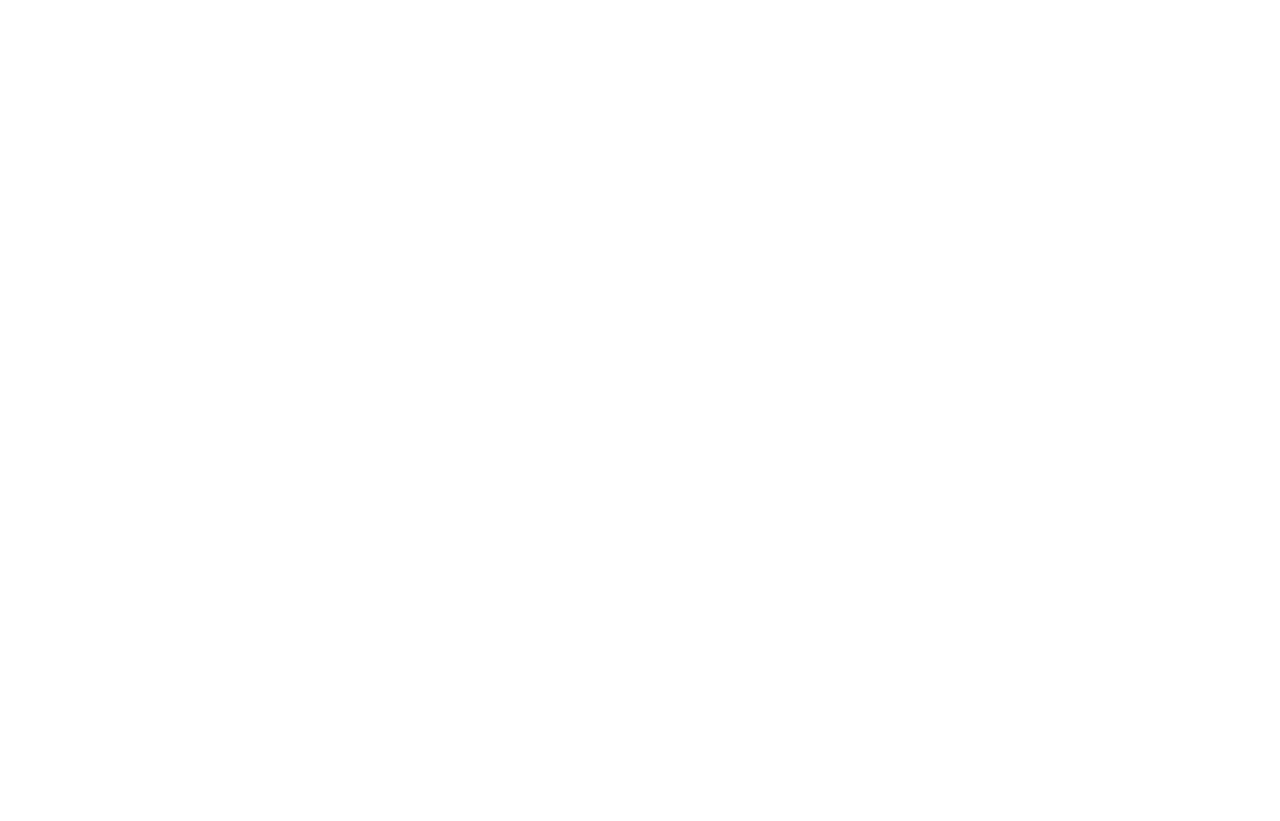
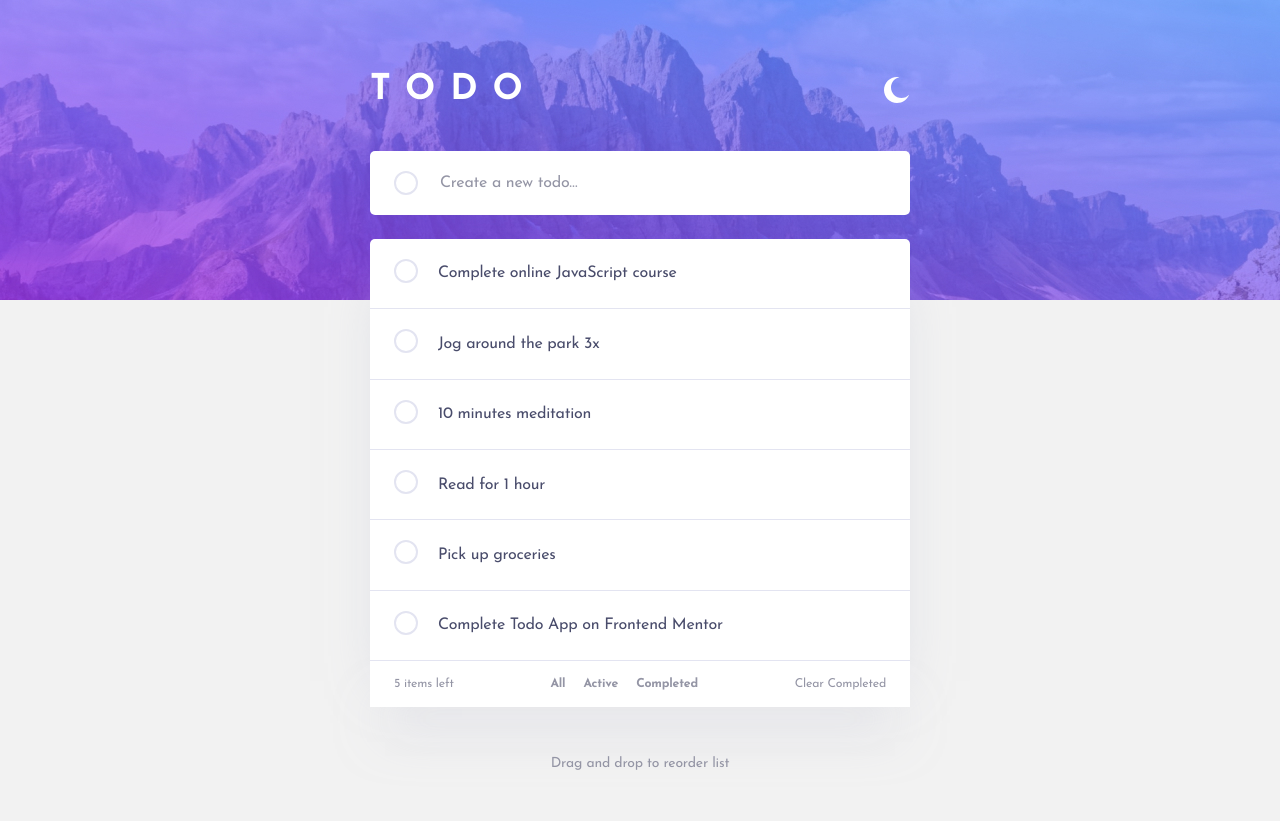
Before and after one commit to yodakit/to-do, a plain HTML site: page index.html in a window 1280 px wide. Before the commit the page ends 800 px from the top, so only its background shows below. Drawn offline with nearby package versions, Linux system fonts and the light colour scheme.

Commit message:
Desktop ligth theme layout

```diff
--- a/css/style.css
+++ b/css/style.css
@@ -0,0 +1,210 @@
+*,
+*::before,
+*::after {
+  box-sizing: border-box;
+  margin: 0;
+}
+body {
+  font-family: 'Josefin Sans';
+  background: #F2F2F2;
+}
+.background {
+  height: 300px;
+  background: url("/img/light-bg.jpg") center center/cover no-repeat;
+}
+.main__wrapper {
+  margin: auto;
+
+}
+.main {
+  width: 540px;
+  height: 400px;
+  position: absolute;
+  top: 70px;
+  left: 50%;
+  transform: translate(-50%);
+}
+.main__header {
+  display: flex;
+  justify-content: space-between;
+  align-items: center;
+}
+.logo {
+  font-weight: 700;
+  font-size: 2.22rem;
+  letter-spacing: 15px;
+  color: #FFFFFF;
+  margin: 0;
+}
+.theme-link {
+  cursor: pointer;
+}
+.select {
+  margin-top: 40px;
+  width: 100%;
+  padding: 20px 24px;
+  background: #FFFFFF;
+  outline: none;
+  border-radius: 5px;
+}
+.select-inner {
+  display: flex;
+  align-items: center;
+}
+.input-task {
+  color: #393A4B;
+  font-weight: 400;
+  font-size: 1rem;
+  letter-spacing: -0.25px;
+  width: 100%;
+  background: #FFFFFF;
+  border: none;
+  outline: none;
+}
+.input-task::placeholder {
+  font-weight: 400;
+  font-size: 1rem;
+  letter-spacing: -0.25px;
+  color: #9495A5;
+}
+.tasks {
+  margin-top: 24px;
+  box-shadow: 0px 35px 50px -15px rgba(194, 195, 214, 0.5);
+}
+.task {
+  position: relative;
+  width: 100%;
+  padding: 20px 24px;
+  background: #FFFFFF;
+  border-bottom: 1px solid #E3E4F1;
+  margin: 0;
+}
+.task-inner {
+  display: inline-flex;
+  align-items: flex-end;
+}
+.task:first-child {
+  border-top-left-radius: 5px;
+  border-top-right-radius: 5px;
+}
+.task-text {
+  font-weight: 400;
+  font-size: 1rem;
+  letter-spacing: -0.25px;
+  color: #494C6B;
+  cursor: pointer;
+  margin: 0;
+}
+.checkbox {
+  position: absolute;
+  opacity: 0;
+}
+.fake, .fake-input {
+  display: inline-block;
+  width: 24px;
+  height: 24px;
+  background: #FFFFFF;
+  border: 2px solid #E3E4F1;
+  border-radius: 50%;
+  margin-right: 20px;
+  cursor: pointer;
+}
+.fake-input {
+  width: 26px;
+}
+.fake:hover, .fake-input:hover {
+  border: 2px solid transparent;
+  background: border-box;
+  border: double 2px transparent;
+  border-radius: 50%;
+  background-image: linear-gradient(white, white), linear-gradient(135deg, #55DDFF 0%, #C058F3 100%);
+  background-origin: border-box;
+  background-clip: content-box, border-box;
+  transition: 0.3s ease all;
+}
+.mark {
+  display: block;
+  margin: 25% auto;
+  fill: white;
+  width: 16px;
+  height: 12px;
+}
+.cross {
+	position: absolute;
+  right: 5%;
+  top: 50%;
+  transform: translateY(-50%);
+	width: 18px;
+	height: 18px;
+  opacity: 0;
+}
+.cross::before,
+.cross::after {
+	content: '';
+	position: absolute;
+	top: 10px;
+	display: block;
+	width: 24px;
+	height: 1px;
+	background: #494C6B;
+  transition: 2s all;
+}
+.cross::before {
+	transform: rotate(45deg);
+}
+.cross::after {
+	transform: rotate(-45deg);
+}
+.checkbox:checked + .fake, .checkbox:checked + .fake-input {
+  border: none;
+  background:linear-gradient(135deg, #55DDFF 0%, #C058F3 100%);
+}
+.checkbox:checked ~ .task-text {
+  text-decoration-line: line-through;
+  color: #D1D2DA;
+  transition: 0.3s ease all;
+}
+.task:hover .cross {
+  opacity: 1;
+  cursor: pointer;
+  transition: 0.3s ease all;
+}
+.task-footer {
+  padding: 16px 24px;
+  background: white;
+  display: flex;
+  justify-content: space-between;
+  align-items: center;
+  box-shadow: 0px 35px 50px -15px rgba(194, 195, 214, 0.5);
+}
+.task-count {
+  font-weight: 400;
+  font-size: 0.77rem;
+  letter-spacing: -0.194444px;
+  color: #9495A5;
+}
+.filter-wrapper {
+  width: 30%;
+  display: flex;
+  justify-content: space-between;
+}
+.filter-btn {
+  font-weight: 700;
+  font-size: 0.77rem;
+  letter-spacing: -0.194444px;
+  color: #9495A5;
+}
+.task-clear {
+  font-weight: 400;
+  font-size: 0.77rem;
+  letter-spacing: -0.194444px;
+  color: #9495A5;
+}
+.subtitle {
+  padding: 49px 0;
+  font-weight: 400;
+  font-size: 14px;
+  letter-spacing: -0.194444px;
+  color: #9495A5;
+  text-align: center;
+}
--- a/index.html
+++ b/index.html
@@ -6,9 +6,104 @@
   <meta name="viewport" content="width=device-width, initial-scale=1.0">
   <title>To Do</title>
   <link rel="stylesheet" href="https://cdnjs.cloudflare.com/ajax/libs/normalize/8.0.1/normalize.min.css" integrity="sha512-NhSC1YmyruXifcj/KFRWoC561YpHpc5Jtzgvbuzx5VozKpWvQ+4nXhPdFgmx8xqexRcpAglTj9sIBWINXa8x5w==" crossorigin="anonymous" referrerpolicy="no-referrer" />
+  <link rel="preconnect" href="https://fonts.googleapis.com">
+  <link rel="preconnect" href="https://fonts.gstatic.com" crossorigin>
+  <link href="https://fonts.googleapis.com/css2?family=Josefin+Sans:wght@400;700&display=swap" rel="stylesheet">
   <link rel="stylesheet" href="css/style.css">
 </head>
 <body>
+  <header class="background"></header>
+  <section class="main__wrapper">
+    <div class="main">
+      <div class="main__header">
+        <h1 class="logo">TODO</h1>
+        <img src="img/moon.svg" alt="moon" class="theme-link">
+      </div>
+      <form action="#">
+        <div class="select">
+          <label class="select-inner">
+            <input class="checkbox" type="checkbox">
+            <span class="fake-input">
+              <svg class="mark" xmlns="http://www.w3.org/2000/svg" width="24" height="24" viewBox="0 0 24 24" fill="red"><path d="M20.285 2l-11.285 11.567-5.286-5.011-3.714 3.716 9 8.728 15-15.285z"/></svg>
+            </span>
+            <input class="input-task" type="text" placeholder="Create a new todo…">
+          </label>
+        </div>
+        <div class="tasks">
+          <div class="task">
+            <label class="task-inner">
+              <input class="checkbox" type="checkbox">
+              <span class="fake">
+                <svg class="mark" xmlns="http://www.w3.org/2000/svg" width="24" height="24" viewBox="0 0 24 24" fill="red"><path d="M20.285 2l-11.285 11.567-5.286-5.011-3.714 3.716 9 8.728 15-15.285z"/></svg>
+              </span>
+              <p class="task-text">Complete online JavaScript course</p>
+            </label>
+            <span class="cross"></span>
+          </div>
+          <div class="task">
+            <label class="task-inner">
+              <input class="checkbox" type="checkbox">
+              <span class="fake">
+                <svg class="mark" xmlns="http://www.w3.org/2000/svg" width="24" height="24" viewBox="0 0 24 24" fill="red"><path d="M20.285 2l-11.285 11.567-5.286-5.011-3.714 3.716 9 8.728 15-15.285z"/></svg>
+              </span>
+              <p class="task-text">Jog around the park 3x</p>
+            </label>
+            <span class="cross"></span>
+          </div>
+          <div class="task">
+            <label class="task-inner">
+              <input class="checkbox" type="checkbox">
+              <span class="fake">
+                <svg class="mark" xmlns="http://www.w3.org/2000/svg" width="24" height="24" viewBox="0 0 24 24" fill="red"><path d="M20.285 2l-11.285 11.567-5.286-5.011-3.714 3.716 9 8.728 15-15.285z"/></svg>
+              </span>
+              <p class="task-text">10 minutes meditation</p>
+              <span class="cross"></span>
+            </label>
+          </div>
+          <div class="task">
+            <label class="task-inner">
+              <input class="checkbox" type="checkbox">
+              <span class="fake">
+                <svg class="mark" xmlns="http://www.w3.org/2000/svg" width="24" height="24" viewBox="0 0 24 24" fill="red"><path d="M20.285 2l-11.285 11.567-5.286-5.011-3.714 3.716 9 8.728 15-15.285z"/></svg>
+              </span>
+              <p class="task-text">Read for 1 hour</p>
+              <span class="cross"></span>
+            </label>
+          </div>
+          <div class="task">
+            <label class="task-inner">
+              <input class="checkbox" type="checkbox">
+              <span class="fake">
+                <svg class="mark" xmlns="http://www.w3.org/2000/svg" width="24" height="24" viewBox="0 0 24 24" fill="red"><path d="M20.285 2l-11.285 11.567-5.286-5.011-3.714 3.716 9 8.728 15-15.285z"/></svg>
+              </span>
+              <p class="task-text">Pick up groceries</p>
+              <span class="cross"></span>
+            </label>
+          </div>
+          <div class="task">
+            <label class="task-inner">
+              <input class="checkbox" type="checkbox">
+              <span class="fake">
+                <svg class="mark" xmlns="http://www.w3.org/2000/svg" width="24" height="24" viewBox="0 0 24 24" fill="red"><path d="M20.285 2l-11.285 11.567-5.286-5.011-3.714 3.716 9 8.728 15-15.285z"/></svg>
+              </span>
+              <p class="task-text">Complete Todo App on Frontend Mentor</p>
+              <span class="cross"></span>
+            </label>
+          </div>
+        </div>
+      </form>
+      <div class="task-footer">
+        <p class="task-count"><span>5</span> items left</p>
+        <div class="filter-wrapper">
+          <p id="all" class="filter-btn">All</p>
+          <p id="active" class="filter-btn">Active</p>
+          <p id="completed" class="filter-btn">Completed</p>
+        </div>
+        <p class="task-clear">Clear Completed</p>
+      </div>
+      <h3 class="subtitle">Drag and drop to reorder list</h3>
+    </div>
+  </section>
   <script src="js/script.js"></script>
 </body>
 </html>
```
